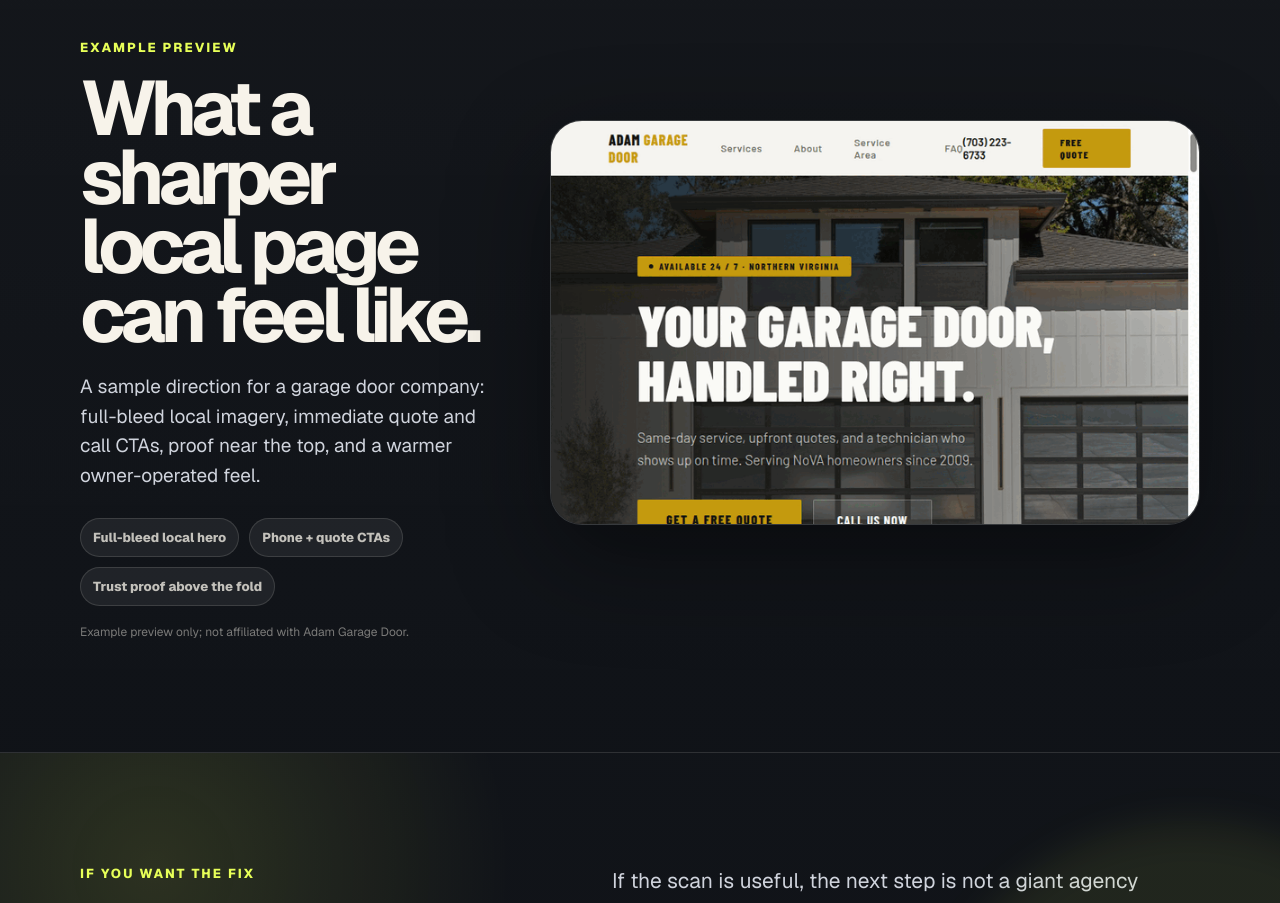
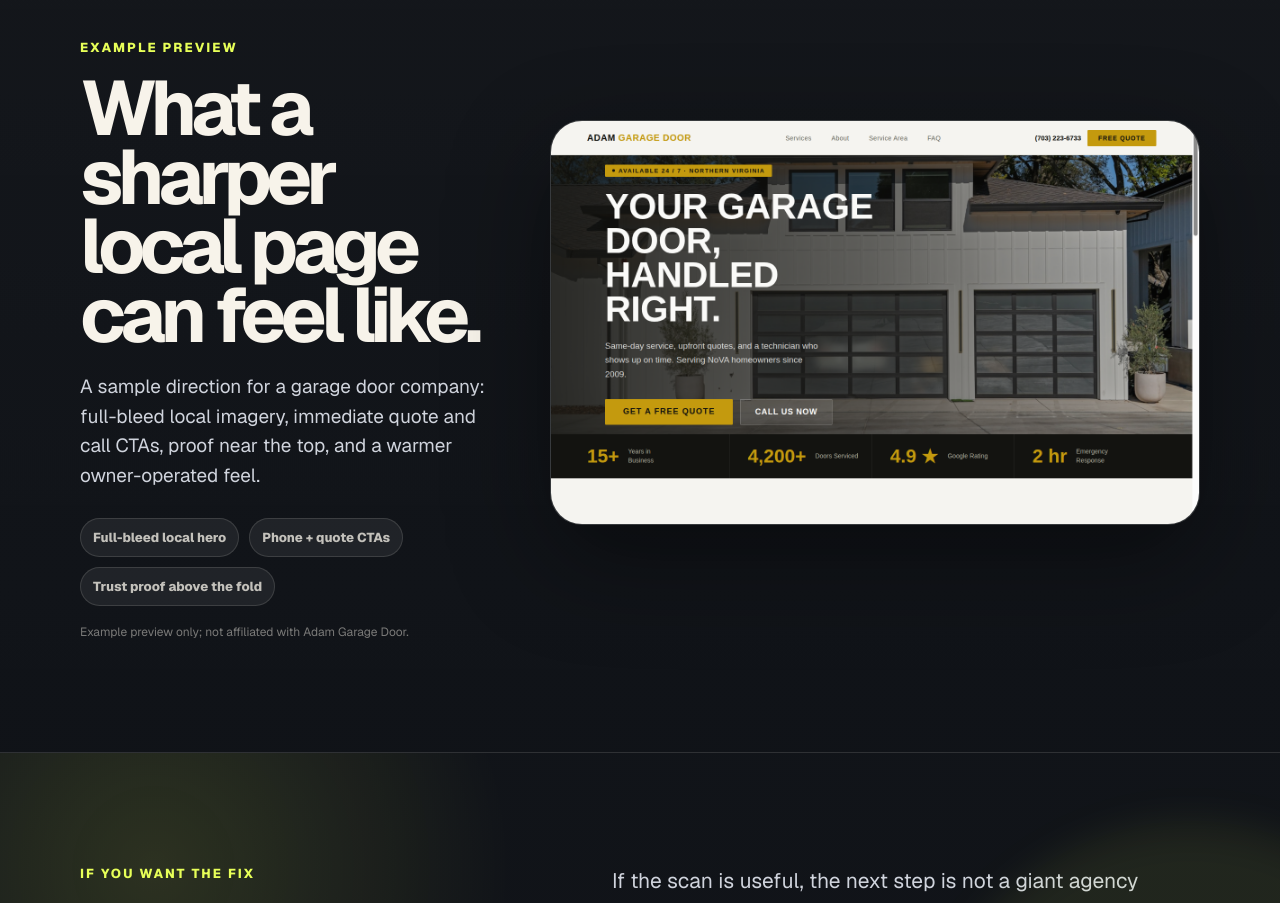
Before and after one commit to vnguyendc/built-by-vinh, a Next.js app: page / in a window 1280 px wide. Shown: the part 3600-4503 px from the top of the page. Built offline with nearby package versions, Linux system fonts and the light colour scheme.

Commit message:
Use optimized static case preview

```diff
--- a/src/app/page.tsx
+++ b/src/app/page.tsx
@@ -293,7 +293,7 @@ function CaseStudy() {
           </div>
         </div>
         <div className="casePreview">
-          <Image src="/adam-garage-door-scroll.gif" alt="Scrolling Adam Garage Door website preview concept" fill sizes="(max-width: 900px) 92vw, 560px" unoptimized />
+          <Image src="/adam-garage-door-preview.png" alt="Adam Garage Door website preview concept" fill sizes="(max-width: 900px) 92vw, 560px" />
         </div>
       </div>
       <p className="wrap caseDisclaimer">Example preview only; not affiliated with Adam Garage Door.</p>
```
